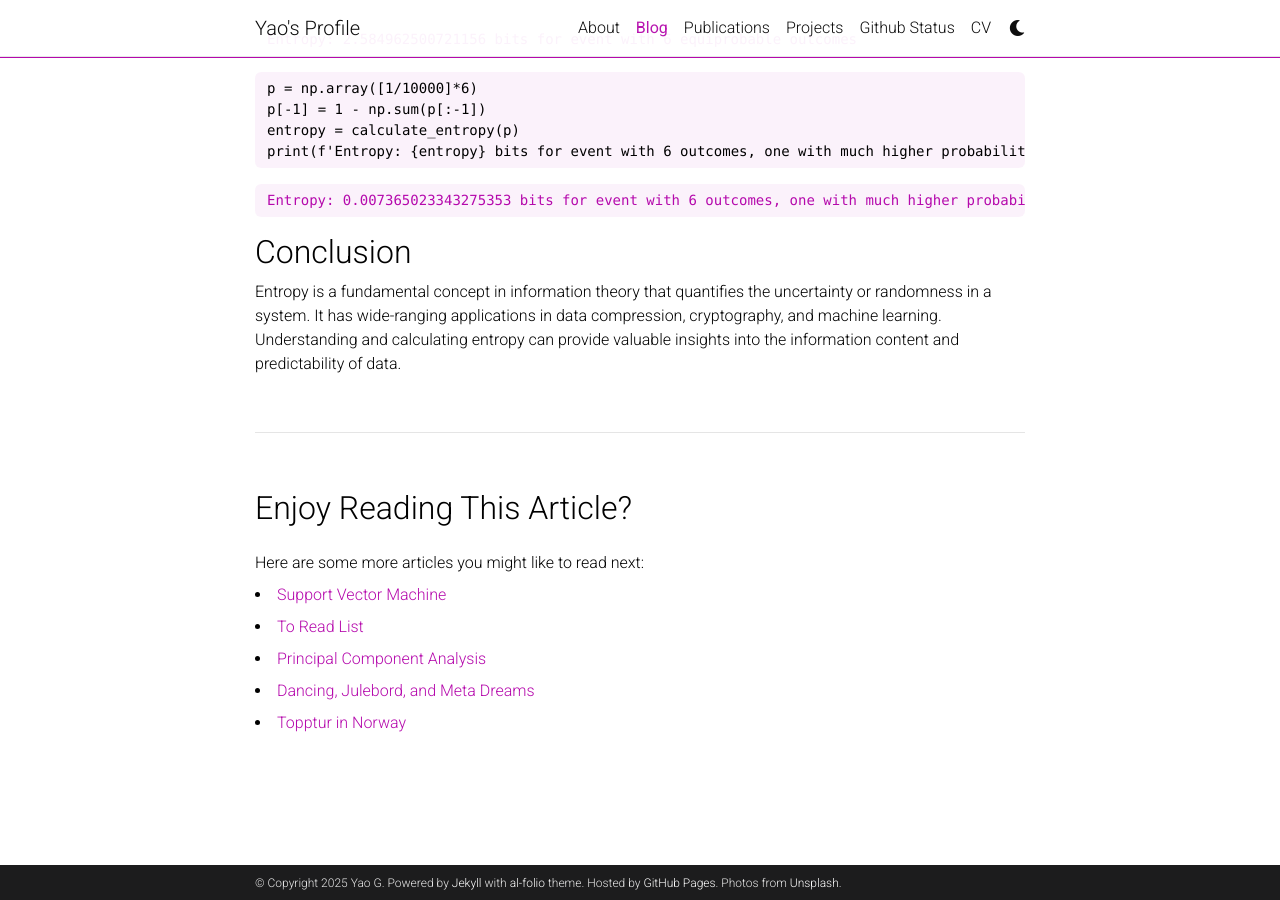
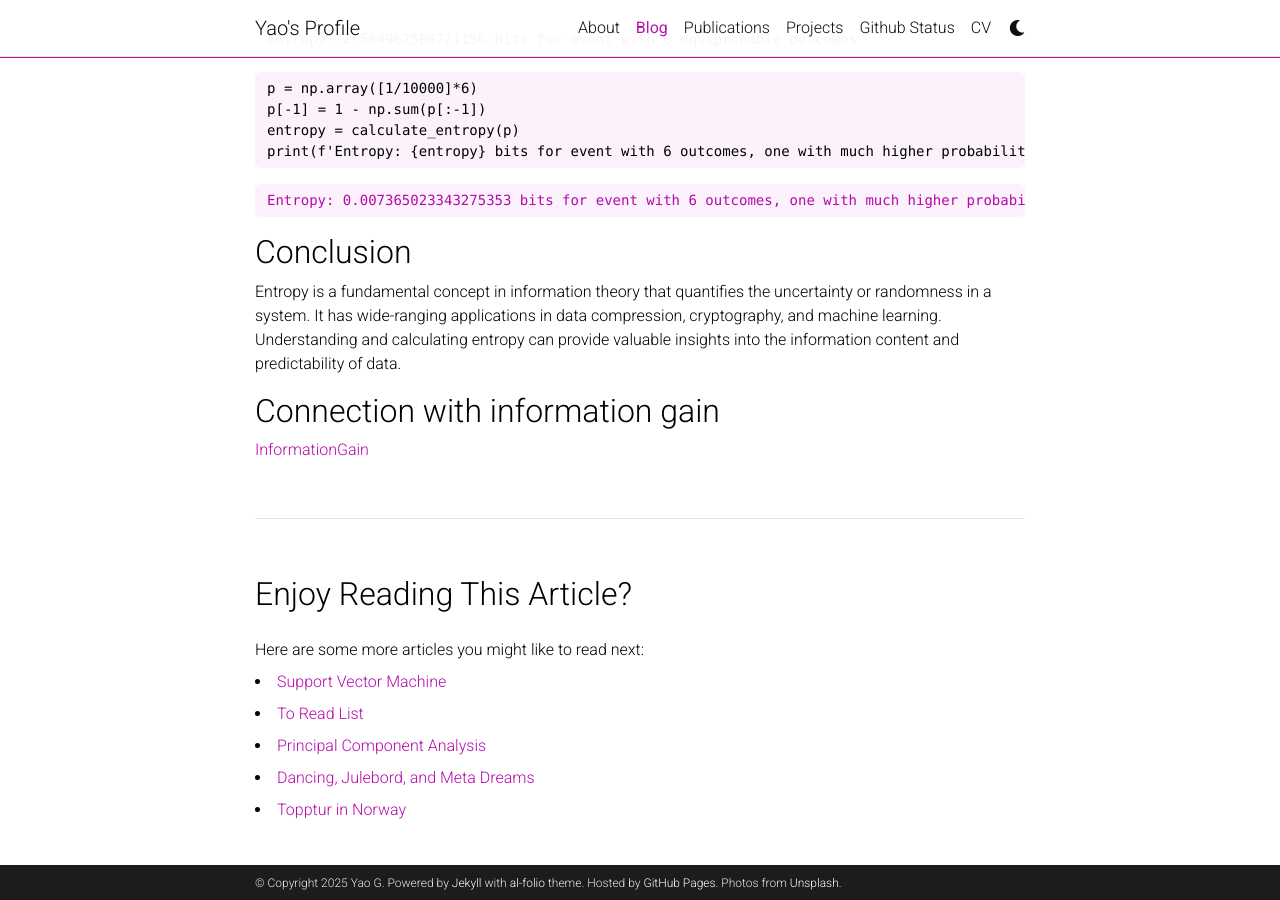
Before and after one commit to YaolinGe/Profile, a Jekyll site: the page built from _posts/2025-01-24-entropy.md, in a window 1280 px wide and 900 px high, scrolled down 1885 px. Built offline with Jekyll 4.4.1, drawn with Linux system fonts in a browser that asks for light colours; comment, search, counter and statistics services are not loaded; a style sheet for code colours, icons or effects is not loaded.

Commit message:
update entropy hyperlink

```diff
--- a/_posts/2025-01-24-entropy.md
+++ b/_posts/2025-01-24-entropy.md
@@ -99,3 +99,6 @@ print(f'Entropy: {entropy} bits for event with 6 outcomes, one with much higher
 ## Conclusion
 
 Entropy is a fundamental concept in information theory that quantifies the uncertainty or randomness in a system. It has wide-ranging applications in data compression, cryptography, and machine learning. Understanding and calculating entropy can provide valuable insights into the information content and predictability of data.
+
+## Connection with information gain
+[InformationGain]({{site.url}}/assets/pdf/InfoGain.pdf){: width="100%" }
```
Also changed, not shown: 1 other file.
